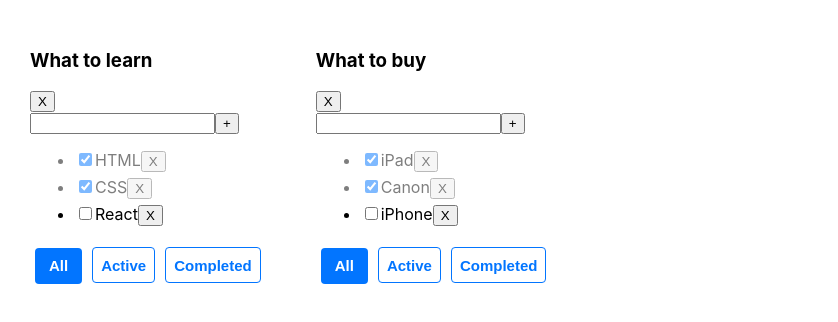
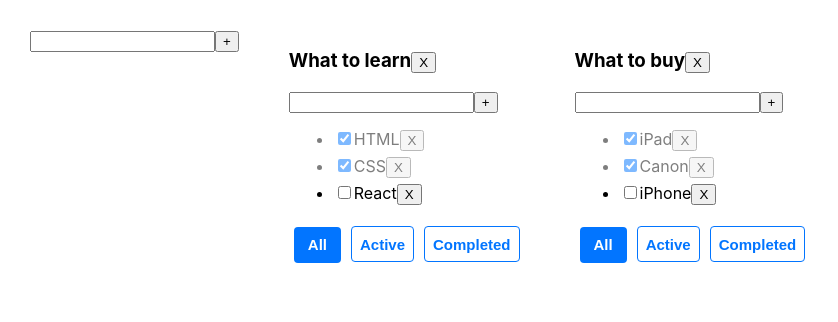
Before and after one commit to LovaVikasso/Todolist, a React (Create React App) app: page / in a window 1280 px wide. Shown: the top 322 px of the page, without its empty margins (0-838 px from the left). Built offline with nearby package versions, Linux system fonts and the light colour scheme.

Commit message:
6 lesson - EditableSpan, AddItemForm

```diff
--- a/src/App.tsx
+++ b/src/App.tsx
@@ -2,6 +2,7 @@
 import './App.css';
 import {Todolist} from "./Todolist";
 import {v1} from "uuid";
+import {AddItemForm} from "./Components/AddItemForm";
 
 export type TaskType = {
     id: string
@@ -14,6 +15,9 @@
     title: string
     filter: FilterValueType
 }
+export type TasksStateType = {
+    [key:string]:Array<TaskType>
+}
 
 function App() {
     let todolistId1 = v1()
@@ -22,7 +26,7 @@
         {id: todolistId1, title: "What to learn", filter: 'all'},
         {id: todolistId2, title: "What to buy", filter: 'all'},
     ])
-    let [tasks, setTasks] = useState({
+    let [tasks, setTasks] = useState<TasksStateType>({
         [todolistId1]: [
             {id: v1(), title: "HTML", isDone: true},
             {id: v1(), title: "CSS", isDone: true},
@@ -36,7 +40,7 @@
 
 
     const changeFilter = (todolistId: string, value: FilterValueType) => {
-        let todolist = todolists.find((tl) => tl.id == todolistId)
+        let todolist = todolists.find((tl) => tl.id === todolistId)
         if (todolist) {
             todolist.filter = value
             setTodolists([...todolists])
@@ -54,33 +58,48 @@
         tasks[todolistId] = [newTask, ...todolistTasks]
         setTasks({...tasks})
     }
-    const changeStatus = (todolistId: string, TaskId: string, isDone: boolean) => {
+    const addTodolist = (title: string) => {
+        let newId = v1()
+        let newTodolist: TodolistType = {id: newId, title: title, filter: 'all'}
+        setTodolists([newTodolist, ...todolists])
+        setTasks({...tasks,[newId]:[]})
+    }
+    const changeTaskTitle = (todolistId: string, taskId:string, newTitle: string) =>{
+        let todolistTasks = tasks[todolistId] //достаем нужный массив по id тудулиста
+        let task = todolistTasks.find((t) => t.id === taskId); //изменим таску если она нашлась
+        if (task) {
+            task.title = newTitle
+        }
+        setTasks({...tasks})// изменяем стейт
+    }
+    const changeStatus = (todolistId: string, taskId: string, isDone: boolean) => {
         let todolistTasks = tasks[todolistId]
-        let task = todolistTasks.find((t) => t.id == TaskId);
+        let task = todolistTasks.find((t) => t.id === taskId);
         if (task) {
             task.isDone = isDone
         }
-
         setTasks({...tasks})
     }
-    const removeTodolist = (todolistId:string) =>{
-        todolists = todolists.filter((tl)=>tl.id!==todolistId)
+    const removeTodolist = (todolistId: string) => {
+        todolists = todolists.filter((tl) => tl.id !== todolistId)
         delete tasks[todolistId]
         setTodolists([...todolists])
-        }
+    }
     return (
         <div className="App">
+            <AddItemForm addItem={addTodolist}/>
             {todolists.map((tl) => {
                 let tasksForTodolist = tasks[tl.id]
-                if (tl.filter == "completed") {
+                if (tl.filter === "completed") {
                     tasksForTodolist = tasksForTodolist.filter((t) => t.isDone)
                 }
-                if (tl.filter == "active") {
+                if (tl.filter === "active") {
                     tasksForTodolist = tasksForTodolist.filter((t) => !t.isDone)
                 }
                 return <Todolist key={tl.id} id={tl.id} title={tl.title} tasks={tasksForTodolist}
                                  removeTodolist={removeTodolist}
                                  addTask={addTask}
+                                 changeTaskTitle={changeTaskTitle}
                                  removeTask={removeTask}
                                  changeStatus={changeStatus}
                                  changeFilter={changeFilter}
--- /dev/null
+++ b/src/Components/AddItemForm.tsx
@@ -0,0 +1,40 @@
+import React, {ChangeEvent, KeyboardEvent, useState} from 'react';
+
+type AddItemsProps = {
+    addItem: (title: string) => void
+
+}
+
+export const AddItemForm = (props:AddItemsProps) => {
+    const [title, setTitle] = useState('')
+    const [error, setError] = useState('')
+    const onChangeHandler = (e: ChangeEvent<HTMLInputElement>) => {
+        setTitle(e.currentTarget.value);
+        setError('')
+    }
+    const addItem = () => {
+        if (title.trim() !== "") {
+            props.addItem(title.trim())
+            setTitle("")
+        } else {
+            setError('Title is required')
+        }
+    }
+    const onKeyDownHandler = (e: KeyboardEvent<HTMLInputElement>) => {
+        if (e.key === "Enter") {
+            addItem();
+        }
+    }
+    return (
+        <div>
+            <div>
+                <input value={title}
+                onChange={onChangeHandler}
+                onKeyDown={onKeyDownHandler}
+                className={error && "error"}/>
+                <button onClick={addItem}>+</button>
+                 {error && <p className="error-message">Title is required</p>}
+            </div>
+        </div>
+    );
+};
--- /dev/null
+++ b/src/Components/EditableSpan.tsx
@@ -0,0 +1,25 @@
+import React, {ChangeEvent, useState} from 'react';
+
+type PropsType = {
+    title: string
+    onChange:(newValue:string)=>void
+}
+
+export const EditableSpan = (props: PropsType) => {
+    let [editMode, setEditMode] = useState<boolean>(false)
+    let [title, setTitle] = useState("")
+    const activateEditMode = () => {
+        setEditMode(true)
+        setTitle(props.title)
+    }
+    const stopEditMode = () => {
+        setEditMode(false)
+        props.onChange(title)
+    }
+    const onChangeHandler = (e: ChangeEvent<HTMLInputElement>) => {
+        setTitle(e.currentTarget.value);
+    }
+    return editMode
+        ? <input onBlur={stopEditMode} value={title} onChange={onChangeHandler} autoFocus/>
+        : <span onDoubleClick={activateEditMode}>{props.title}</span>
+};
--- a/src/Todolist.tsx
+++ b/src/Todolist.tsx
@@ -1,5 +1,7 @@
-import React, {ChangeEvent, KeyboardEvent, useState} from 'react';
+import React, {ChangeEvent} from 'react';
 import {FilterValueType, TaskType} from "./App";
+import {AddItemForm} from "./Components/AddItemForm";
+import {EditableSpan} from "./Components/EditableSpan";
 
 
 type PropsType = {
@@ -8,6 +10,7 @@
     tasks: Array<TaskType>
     removeTodolist: (todolistId: string) => void
     addTask: (todolistId: string, title: string) => void
+    changeTaskTitle: (todolistId: string, taskId:string, title: string) => void
     removeTask: (todolistId: string, id: string) => void
     changeStatus: (todolistId: string, id: string, isDone: boolean) => void
     changeFilter: (todolistId: string, value: FilterValueType) => void
@@ -16,26 +19,7 @@
 }
 export const Todolist = (props: PropsType) => {
     let todolistId = props.id
-    const [taskTitle, setTaskTitle] = useState('')
-    const [error, setError] = useState('')
 
-    const onChangeHandler = (e: ChangeEvent<HTMLInputElement>) => {
-        setTaskTitle(e.currentTarget.value);
-        setError('')
-    }
-    const addTask = () => {
-        if (taskTitle.trim() !== "") {
-            props.addTask(props.id, taskTitle.trim())
-            setTaskTitle("")
-        } else {
-            setError('Title is required')
-        }
-    }
-    const onKeyDownHandler = (e: KeyboardEvent<HTMLInputElement>) => {
-        if (e.key === "Enter") {
-            addTask();
-        }
-    }
     const onAllClickHandler = () => {
         props.changeFilter(todolistId, "all")
     }
@@ -45,19 +29,23 @@
     const onCompletedClickHandler = () => {
         props.changeFilter(todolistId, "completed")
     }
-
+    const addTask = (title: string) => {
+        props.addTask(todolistId, title)
+    }
+// берем айди этого тудулиста, он пришлел в пропсах,
+// и используем второй аргумент (название таски) из addItemForm,
+// а там используем уже функцию с 1 параметром
     return (
         <div>
-            <h3>{props.title}</h3>
-                <button onClick={()=>{props.removeTodolist(todolistId)}}>X</button>
-            <div>
-                <input value={taskTitle}
-                       onChange={onChangeHandler}
-                       onKeyDown={onKeyDownHandler}
-                       className={error && "error"}/>
-                <button onClick={addTask}>+</button>
-                {error && <p className="error-message">Title is required</p>}
-            </div>
+            <h3>{props.title}
+                <button onClick={() => {
+                    props.removeTodolist(todolistId)
+                }}>X
+                </button>
+            </h3>
+            <AddItemForm
+                addItem={addTask}/>
+
             <ul>
                 {
                     props.tasks.map(t => {
@@ -67,10 +55,14 @@
                         const onClickHandler = () => {
                             props.removeTask(todolistId, t.id)
                         }
+                        const onChangeTitleHandler = (newValue:string) => {
+                            props.changeTaskTitle(todolistId, t.id, newValue)
+                        }
+
                         return <li className={t.isDone ? "is-done" : "task"} key={t.id}><input type="checkbox"
                                                                                                checked={t.isDone}
                                                                                                onChange={checkboxHandler}/>
-                            <span>{t.title}</span>
+                            <EditableSpan title={t.title} onChange={onChangeTitleHandler}/>
                             <button onClick={onClickHandler}>X
                             </button>
                         </li>
```
